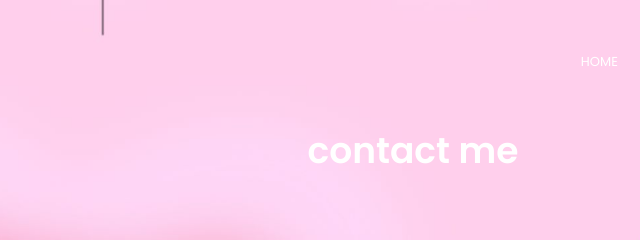
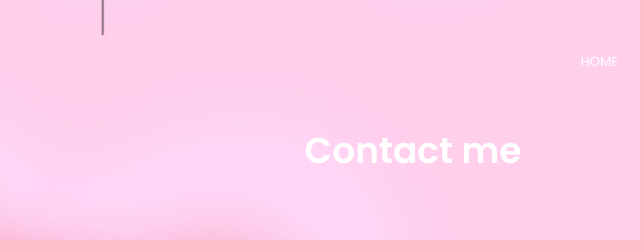
Before and after one commit to anonymousdino/Andyart, a plain HTML site: page contact.html in a window 1280 px wide. Shown: the top 240 px of the page, 227-867 px from the left. Drawn offline with Linux system fonts and the light colour scheme.

Commit message:
Update contact.html

```diff
--- a/contact.html
+++ b/contact.html
@@ -26,7 +26,7 @@
             </div>
             <i class="fa fa-bars" onclick="showMenu()"></i>
         </nav>
-        <h1>contact me</h1>
+        <h1>Contact me</h1>
     </section>
 <!---contact me-->
 <section class="location">
```
